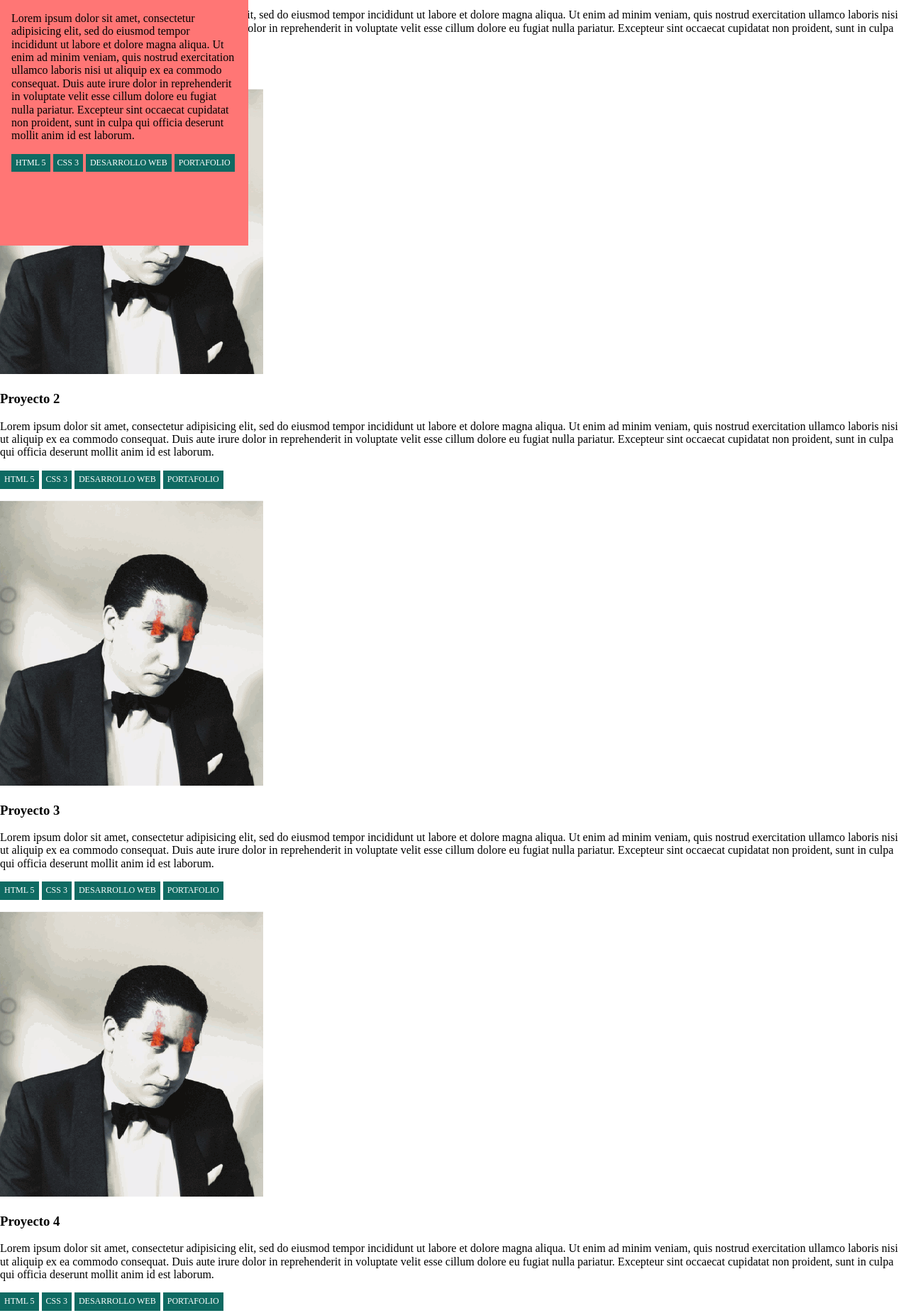
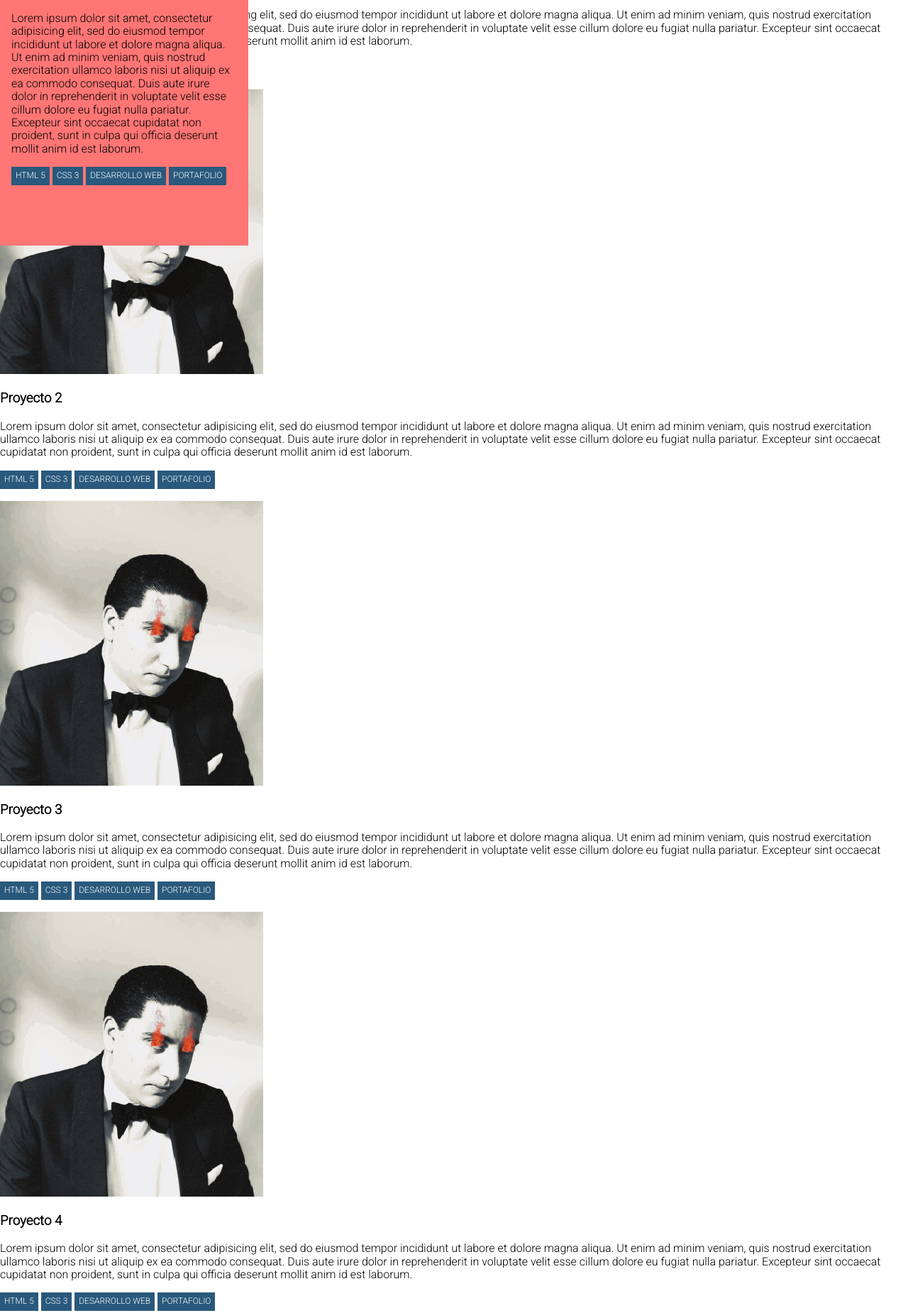
Before and after one commit to ehc90/Portafolio-HTML, a plain HTML site: page index.html in a window 1280 px wide. Shown: the part 454-2304 px from the top of the page at 71% size. Drawn offline with Linux system fonts and the light colour scheme.

Commit message:
Proyecto Final

```diff
--- a/css/estilos.css
+++ b/css/estilos.css
@@ -2,7 +2,9 @@
 	box-sizing: border-box;
 }
 
-
+html {
+	font-family: 'Roboto', sans-serif;
+}
 
 .lateral {
 	background-color: #ff7675;
@@ -65,3 +67,41 @@
 	text-transform: uppercase;
 	padding: .5em;
 }
+
+.habilidad--proyecto {
+	background-color: #29597C;
+	color: #fff;
+	display: inline-block;
+	font-size: 12px;
+	text-transform: uppercase;
+	padding: .5em;
+
+/* Proyectos */
+
+.proyectos {
+	margin-left: 650px;
+	padding: 600px;
+
+	display: table;
+}
+
+.proyectos {
+	display: table-cell;
+	padding: 500px;
+	width: 50%;
+	height: 300px;
+}
+
+.proyecto__imagen {
+	width: 50%;
+}
+
+
+.proyecto__titulo {
+	color: #29597C;
+	font-size: 18px;
+}
+
+.proyecto__descripcion {
+	color: #797D7F;
+}
--- a/index.html
+++ b/index.html
@@ -2,9 +2,12 @@
 <html lang="es">
 <head>
 	<meta charset="UTF-8">
-	<title>Portafolio de Emiliano Coria</title>
+	<title>Portafolio de E-CORIA</title>
 	<link rel="stylesheet" type="text/css" href="css/vendor/normalize.css">
 	<link rel="stylesheet" type="text/css" href="css/estilos.css">
+	<link rel="preconnect" href="https://fonts.gstatic.com">
+<link href="https://fonts.googleapis.com/css2?family=Roboto:wght@300&display=swap" rel="stylesheet">
+
 </head>
 <body>
 	<section class="lateral">
@@ -27,10 +30,10 @@
 			proident, sunt in culpa qui officia deserunt mollit anim id est laborum.</p>
 
 			<ul class="habilidades">
-    			<li class="habilidad">Html 5</li>
-    			<li class="habilidad">CSS 3</li>
-    			<li class="habilidad">Desarrollo Web</li>
-    			<li class="habilidad">Portafolio</li>
+    			<li class="habilidad--proyecto">Html 5</li>
+    			<li class="habilidad--proyecto">CSS 3</li>
+    			<li class="habilidad--proyecto">Desarrollo Web</li>
+    			<li class="habilidad--proyecto">Portafolio</li>
     		</ul>
 
 		</div>
@@ -38,6 +41,7 @@
 
     <section class="proyectos">
 
+    	<div class="row">
 	    	<article class="proyecto">
 
 	    		<img src="img/fire.png" alt="" class="proyecto__imagen"></img>
@@ -50,14 +54,16 @@
 	    		proident, sunt in culpa qui officia deserunt mollit anim id est laborum.</p>
 
 	    		<ul class="habilidades">
-    			<li class="habilidad">Html 5</li>
-    			<li class="habilidad">CSS 3</li>
-    			<li class="habilidad">Desarrollo Web</li>
-    			<li class="habilidad">Portafolio</li>
+    				<li class="habilidad--proyecto">Html 5</li>
+    				<li class="habilidad--proyecto">CSS 3</li>
+    				<li class="habilidad--proyecto">Desarrollo Web</li>
+    				<li class="habilidad--proyecto">Portafolio</li>
 	    		</ul>
 
 	    	</article>
+    	</div>
 
+    	<div class="row">
 	    	    <article class="proyecto">
 
 	    		<img src="img/fire.png" alt="" class="proyecto__imagen"></img>
@@ -70,13 +76,14 @@
 	    		proident, sunt in culpa qui officia deserunt mollit anim id est laborum.</p>
 
 	    		<ul class="habilidades">
-    			<li class="habilidad">Html 5</li>
-    			<li class="habilidad">CSS 3</li>
-    			<li class="habilidad">Desarrollo Web</li>
-    			<li class="habilidad">Portafolio</li>
+	    			<li class="habilidad--proyecto">Html 5</li>
+    				<li class="habilidad--proyecto">CSS 3</li>
+    				<li class="habilidad--proyecto">Desarrollo Web</li>
+    				<li class="habilidad--proyecto">Portafolio</li>
 	    		</ul>
 
 	    	</article>
+    	</div>
 
     	    	<article class="proyecto">
 
@@ -90,10 +97,10 @@
     		proident, sunt in culpa qui officia deserunt mollit anim id est laborum.</p>
 
     		<ul class="habilidades">
-    			<li class="habilidad">Html 5</li>
-    			<li class="habilidad">CSS 3</li>
-    			<li class="habilidad">Desarrollo Web</li>
-    			<li class="habilidad">Portafolio</li>
+    			<li class="habilidad--proyecto">Html 5</li>
+    			<li class="habilidad--proyecto">CSS 3</li>
+    			<li class="habilidad--proyecto">Desarrollo Web</li>
+    			<li class="habilidad--proyecto">Portafolio</li>
     		</ul>
 
     	</article>
@@ -110,10 +117,10 @@
     		proident, sunt in culpa qui officia deserunt mollit anim id est laborum.</p>
 
     		<ul class="habilidades">
-    			<li class="habilidad">Html 5</li>
-    			<li class="habilidad">CSS 3</li>
-    			<li class="habilidad">Desarrollo Web</li>
-    			<li class="habilidad">Portafolio</li>
+    		    <li class="habilidad--proyecto">Html 5</li>
+    			<li class="habilidad--proyecto">CSS 3</li>
+    			<li class="habilidad--proyecto">Desarrollo Web</li>
+    			<li class="habilidad--proyecto">Portafolio</li>
     		</ul>
 
     	</article>
@@ -130,10 +137,10 @@
     		proident, sunt in culpa qui officia deserunt mollit anim id est laborum.</p>
 
     		<ul class="habilidades">
-    			<li class="habilidad">Html 5</li>
-    			<li class="habilidad">CSS 3</li>
-    			<li class="habilidad">Desarrollo Web</li>
-    			<li class="habilidad">Portafolio</li>
+    		    <li class="habilidad--proyecto">Html 5</li>
+    			<li class="habilidad--proyecto">CSS 3</li>
+    			<li class="habilidad--proyecto">Desarrollo Web</li>
+    			<li class="habilidad--proyecto">Portafolio</li>
     		</ul>
 
     	</article>
```
Lines whose indentation alone changed are shown as unchanged.
